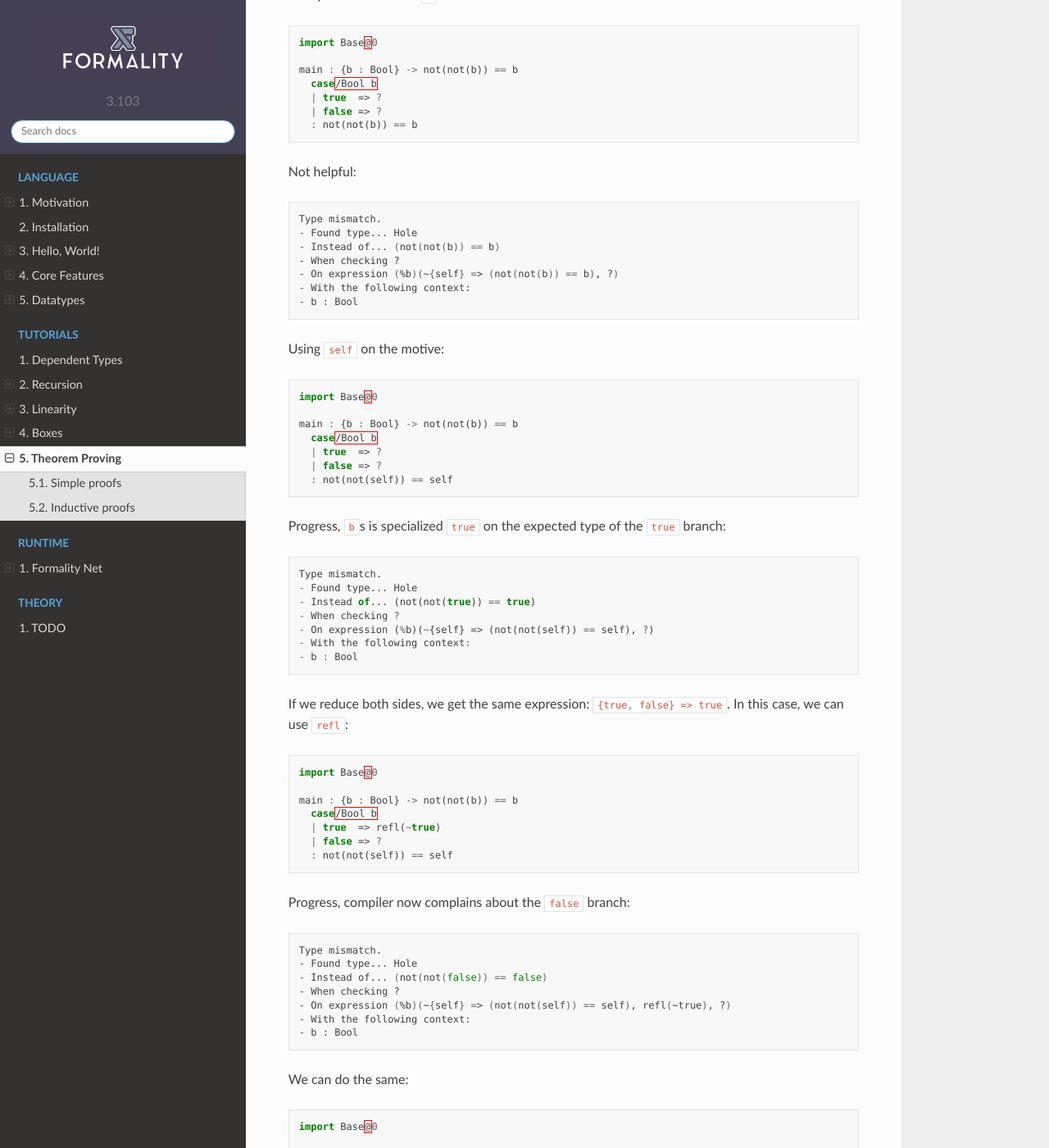
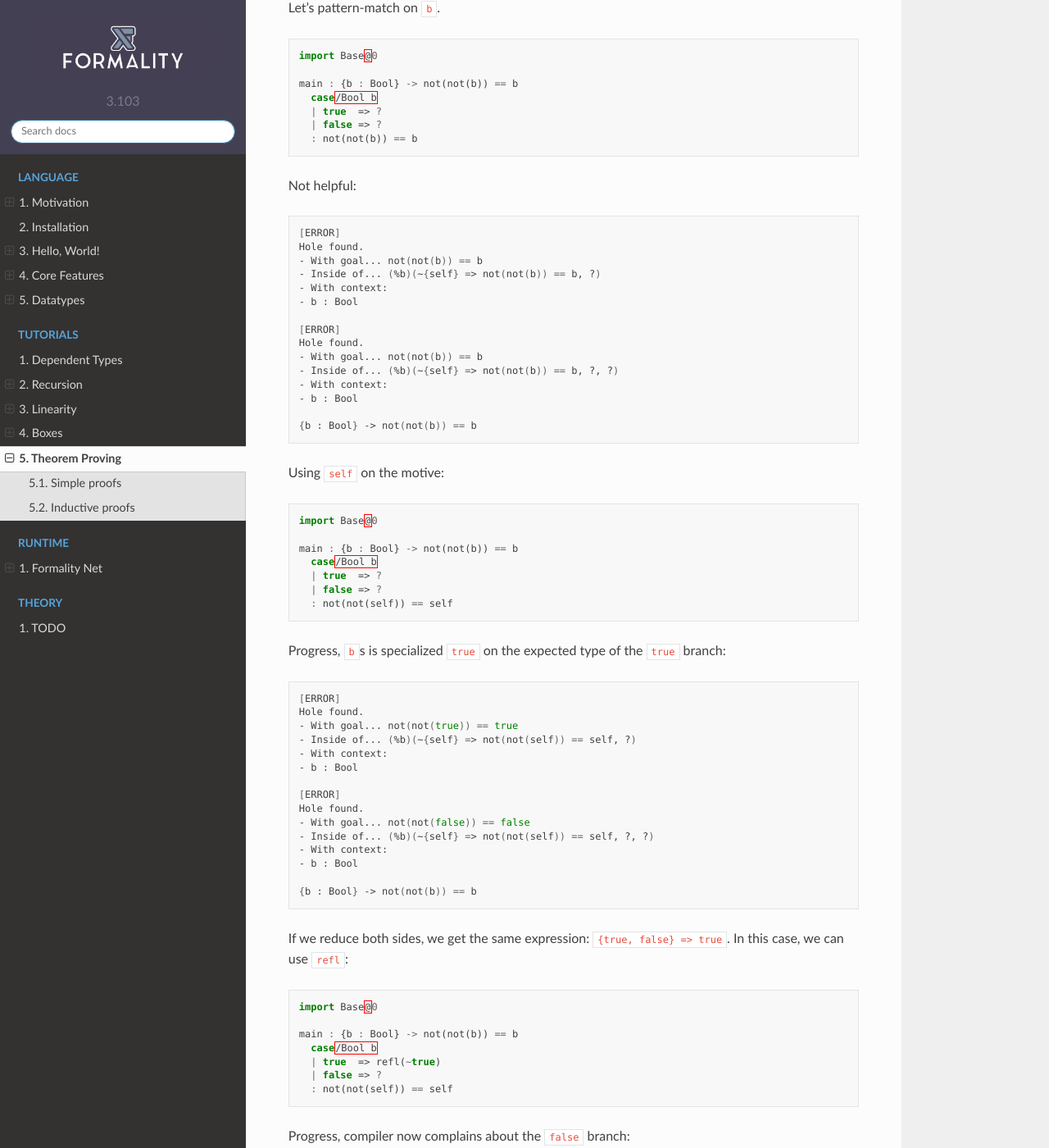
Before and after one commit to Soonad/docs.formality-lang.org, a Sphinx documentation site: the page built from docs/source/tutorials/Theorem-Proving.md, in a window 1280 px wide and 1400 px high, scrolled down 691 px. Shown: the whole window at 82% size. Built offline with Sphinx 7.4.7 and the Read the Docs theme 2.0.0, drawn with Linux system fonts in a browser that asks for light colours; pages that are not in the unit, such as notebooks, are missing from menus; some of the changed text lies outside the part shown.

Commit message:
Fix details

````diff
--- a/docs/source/tutorials/Theorem-Proving.md
+++ b/docs/source/tutorials/Theorem-Proving.md
@@ -16,13 +16,14 @@ main : {b : Bool} -> not(not(b)) == b
 Evaluate it using `fm -t <file>/main` and the type checker complains:
 
 ```shell
-Type mismatch.
-- Found type... Hole
-- Instead of... (not(not(b)) == b)
-- When checking ?
-- On expression {b} => ?
-- With the following context:
+[ERROR]
+Hole found.
+- With goal... not(not(b)) == b
+- Inside of... {b} => ?
+- With context:
 - b : Bool
+
+{b : Bool} -> not(not(b)) == b
 ```
 
 Let's pattern-match on `b`.
@@ -40,13 +41,21 @@ main : {b : Bool} -> not(not(b)) == b
 Not helpful:
 
 ```shell
-Type mismatch.
-- Found type... Hole
-- Instead of... (not(not(b)) == b)
-- When checking ?
-- On expression (%b)(~{self} => (not(not(b)) == b), ?)
-- With the following context:
+[ERROR]
+Hole found.
+- With goal... not(not(b)) == b
+- Inside of... (%b)(~{self} => not(not(b)) == b, ?)
+- With context:
 - b : Bool
+
+[ERROR]
+Hole found.
+- With goal... not(not(b)) == b
+- Inside of... (%b)(~{self} => not(not(b)) == b, ?, ?)
+- With context:
+- b : Bool
+
+{b : Bool} -> not(not(b)) == b
 ```
 
 Using `self` on the motive:
@@ -63,14 +72,22 @@ main : {b : Bool} -> not(not(b)) == b
 
 Progress, `b`s is specialized `true` on the expected type of the `true` branch:
 
-```javascript
-Type mismatch.
-- Found type... Hole
-- Instead of... (not(not(true)) == true)
-- When checking ?
-- On expression (%b)(~{self} => (not(not(self)) == self), ?)
-- With the following context:
+```shell
+[ERROR]
+Hole found.
+- With goal... not(not(true)) == true
+- Inside of... (%b)(~{self} => not(not(self)) == self, ?)
+- With context:
 - b : Bool
+
+[ERROR]
+Hole found.
+- With goal... not(not(false)) == false
+- Inside of... (%b)(~{self} => not(not(self)) == self, ?, ?)
+- With context:
+- b : Bool
+
+{b : Bool} -> not(not(b)) == b
 ```
 
 If we reduce both sides, we get the same expression: `{true, false} => true`. In this case, we can use `refl`:
@@ -88,13 +105,14 @@ main : {b : Bool} -> not(not(b)) == b
 Progress, compiler now complains about the `false` branch:
 
 ```shell
-Type mismatch.
-- Found type... Hole
-- Instead of... (not(not(false)) == false)
-- When checking ?
-- On expression (%b)(~{self} => (not(not(self)) == self), refl(~true), ?)
-- With the following context:
+[ERROR]
+Hole found.
+- With goal... not(not(false)) == false
+- Inside of... (%b)(~{self} => not(not(self)) == self, refl(~true), ?)
+- With context:
 - b : Bool
+
+{b : Bool} -> not(not(b)) == b
 ```
 
 We can do the same:
````
Also changed, not shown: other parts of docs/source/tutorials/Theorem-Proving.md (+6 -5 lines), docs/source/tutorials/Boxes.md (+3 -3 lines), docs/source/tutorials/Dependent-Types.md (+2 -2 lines), docs/source/tutorials/Recursion.md (+3 -3 lines).
